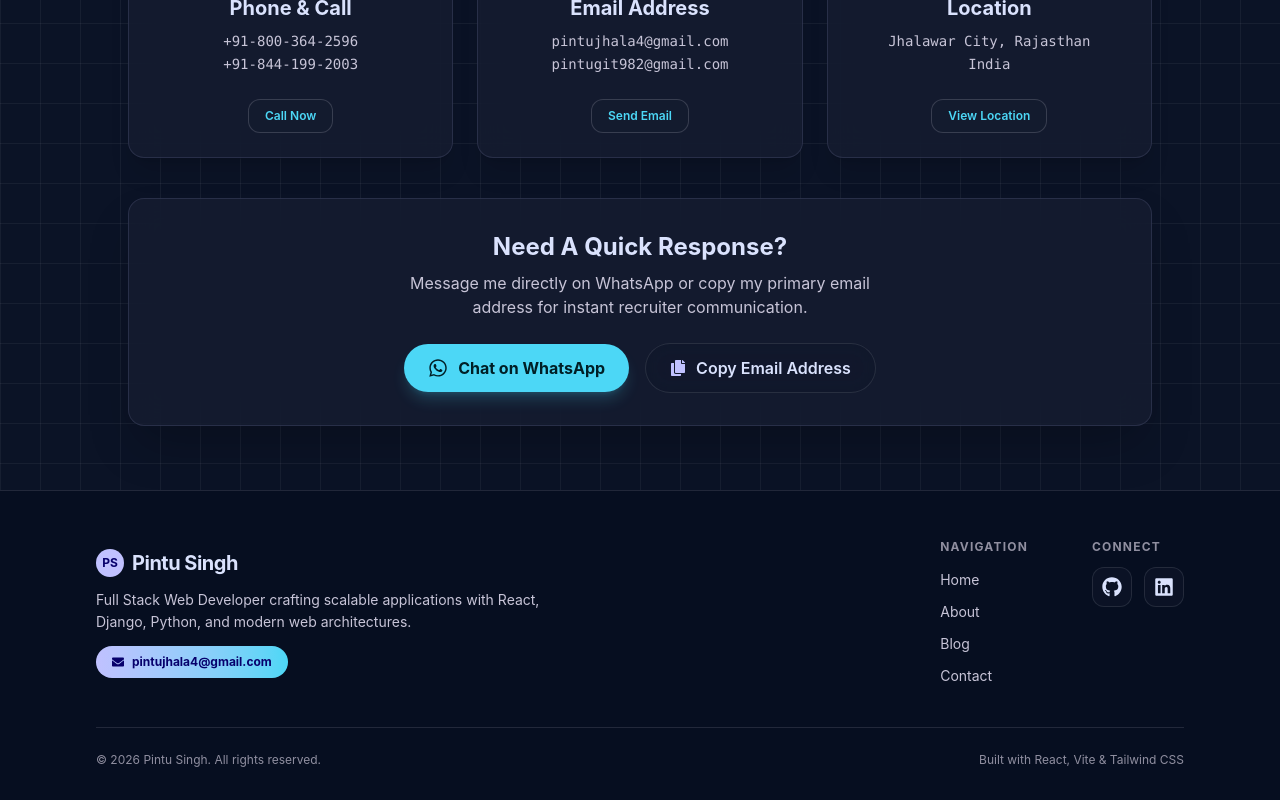
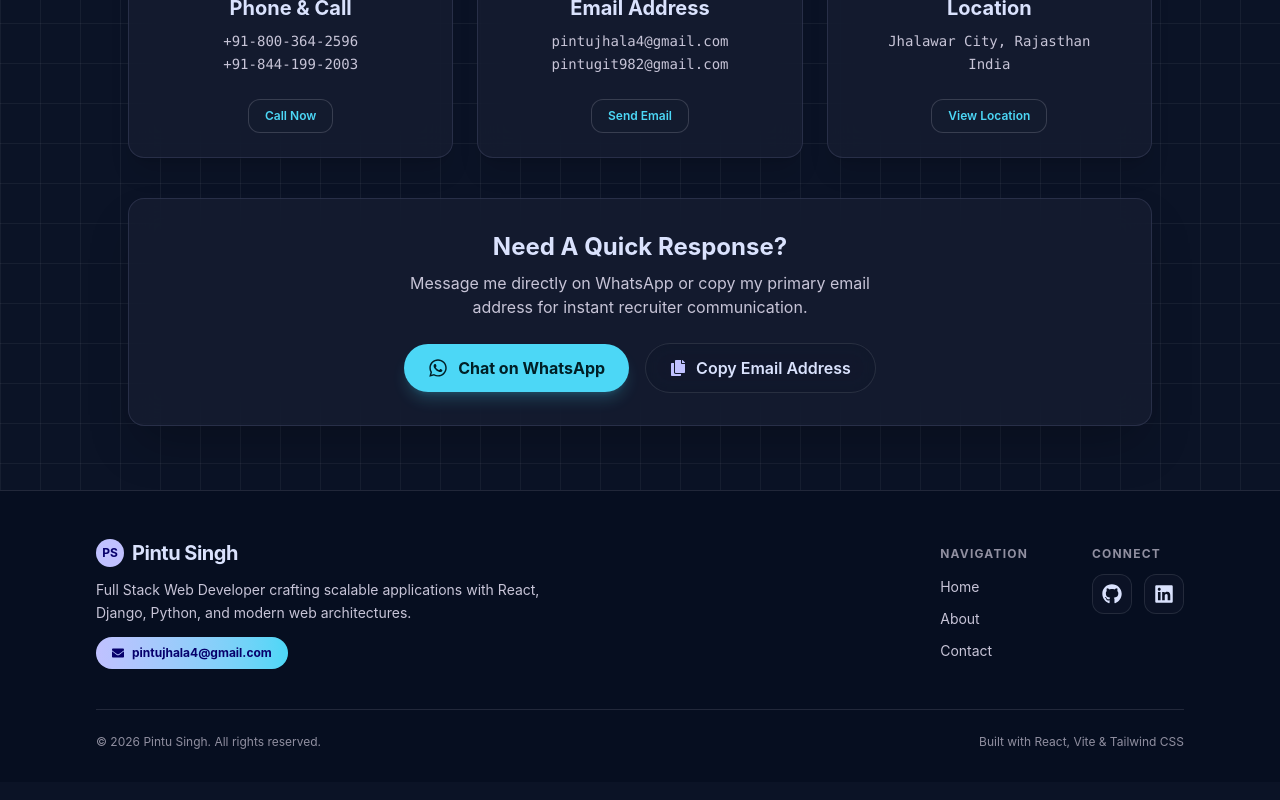
Before and after one commit to pintusingh123/portfolio, a React (Vite) app: page / in a window 1280 px wide. Shown: the part 6529-7329 px from the top of the page. Built offline with nearby package versions, Linux system fonts and the light colour scheme.

Commit message:
added eccomerce app

```diff
--- a/src/components/Footer.jsx
+++ b/src/components/Footer.jsx
@@ -6,7 +6,6 @@ function Footer() {
   const navLinks = [
     { label: "Home", to: "/" },
     { label: "About", to: "/about" },
-    { label: "Blog", to: "/blog" },
     { label: "Contact", to: "/contact" },
   ];
 
```
